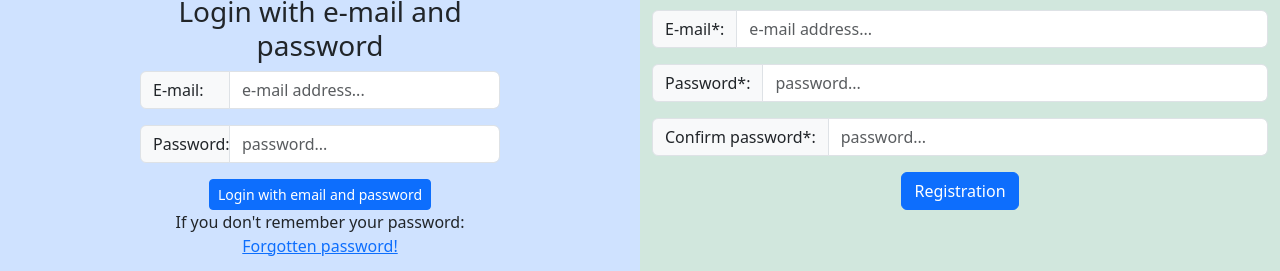
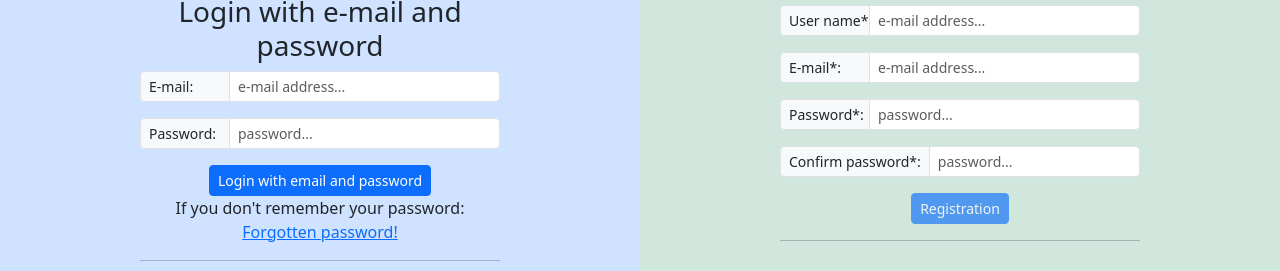
Before and after one commit to GboHalasz/learn_bootstrap_js_login_page, a plain HTML site: page index.html in a window 1280 px wide. Shown: the part 156-427 px from the top of the page. Drawn offline with nearby package versions, Linux system fonts and the light colour scheme.

Commit message:
Styling the rest of the page.

```diff
--- a/index.html
+++ b/index.html
@@ -14,24 +14,24 @@
 <body>
     <div class="container-fluid">
         <div class="row text-center">
-            <div class="col-12 col-md-6 vh-100 bg-primary-subtle py-5">
+            <div class="col-12 col-md-6 vh-100 bg-primary-subtle py-5 overflow-auto">
                 <h2>Log in!</h2>
                 <span>or</span>
                 <a href="#">Please register!</a>
 
-                <form class="" style="max-width: 360px; margin: 0 auto;">
+                <form class="mx-auto" style="max-width: 360px;">
                     <hr>
                     <h3>Login with e-mail and password</h3>
                     <!-- e-mail comp -->
-                    <div class="input-group mb-3">
-                        <span class="input-group-text w-25" id="email-add1">E-mail:</span>
+                    <div class="input-group input-group-sm mb-3">
+                        <span class="input-group-text px-2 w-25" id="email-add1">E-mail:</span>
                         <input type="email" id="logEmail" class="form-control" placeholder="e-mail address..."
                             aria-label="Email" aria-describedby="email-add1">
                     </div>
 
                     <!-- password comp -->
-                    <div class="input-group mb-3">
-                        <span class="input-group-text w-25" id="password-enter1">Password:</span>
+                    <div class="input-group input-group-sm mb-3">
+                        <span class="input-group-text px-2 w-25" id="password-enter1">Password:</span>
                         <input type="password" id="logPassword" class="form-control" placeholder="password..."
                             aria-label="Password" aria-describedby="password-enter1">
                     </div>
@@ -82,40 +82,44 @@
 
 
             </div>
-            <div class="col-12 col-md-6 vh-100 bg-success-subtle py-4">
+            <div class="col-12 col-md-6 vh-100 bg-success-subtle py-5 overflow-auto">
                 <h2>Sign up!</h2>
+                <form class="mx-auto" style="max-width: 360px;">
+                    <hr>
                     <h3>Registration form</h3>
 
                     <!-- username text comp -->
-                <div class="input-group mb-3">
-                    <span class="input-group-text" id="username-add1">User name*:</span>
+                    <div class="input-group input-group-sm mb-3">
+                        <span class="input-group-text px-2 w-25" id="username-add1">User name*:</span>
                         <input type="text" id="regUName" class="form-control" placeholder="e-mail address..."
                             aria-label="User name" aria-describedby="username-add1">
                     </div>
 
                     <!-- e-mail comp -->
-                <div class="input-group mb-3">
-                    <span class="input-group-text" id="email-add2">E-mail*:</span>
+                    <div class="input-group input-group-sm mb-3">
+                        <span class="input-group-text px-2 w-25" id="email-add2">E-mail*:</span>
                         <input type="email" id="regEmail" class="form-control" placeholder="e-mail address..."
                             aria-label="Email" aria-describedby="email-add2">
                     </div>
 
                     <!-- password comp -->
-                <div class="input-group mb-3">
-                    <span class="input-group-text" id="password-enter2">Password*:</span>
+                    <div class="input-group input-group-sm mb-3">
+                        <span class="input-group-text px-2 w-25" id="password-enter2">Password*:</span>
                         <input type="password" id="regPass1" class="form-control" placeholder="password..."
                             aria-label="Password" aria-describedby="password-enter2">
                     </div>
 
                     <!-- password comp -->
-                <div class="input-group mb-3">
-                    <span class="input-group-text" id="password-enter3">Confirm password*:</span>
+                    <div class="input-group input-group-sm mb-3">
+                        <span class="input-group-text px-2" id="password-enter3">Confirm password*:</span>
                         <input type="password" id="regPass2" class="form-control" placeholder="password..."
                             aria-label="Password" aria-describedby="password-enter3">
                     </div>
 
                     <!-- registrationButton comp -->
-                <button type="button" id="regBtn" class="btn btn-primary">Registration</button>
+                    <button type="button" id="regBtn" class="btn btn-primary btn-sm disabled">Registration</button>
+                    <hr>
+                </form>
             </div>
         </div>
     </div>
```
Lines whose indentation alone changed are shown as unchanged.
